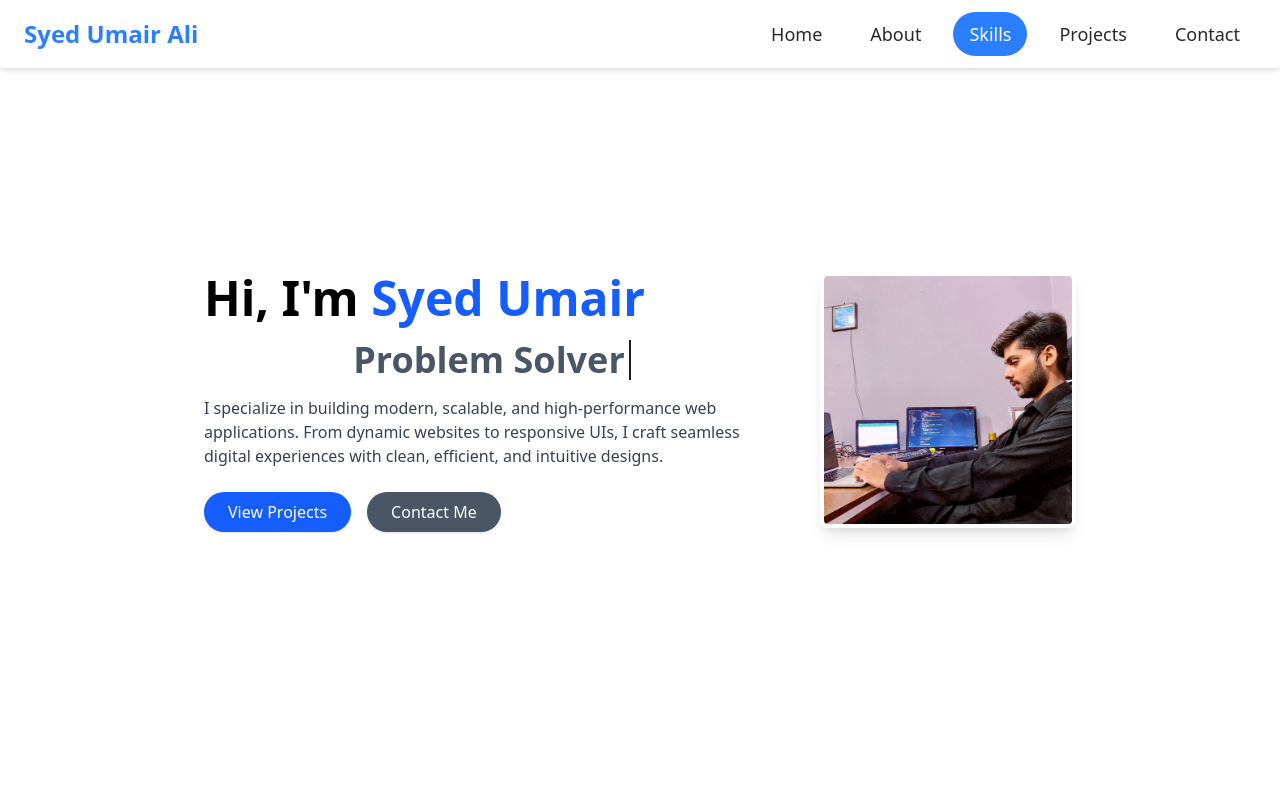
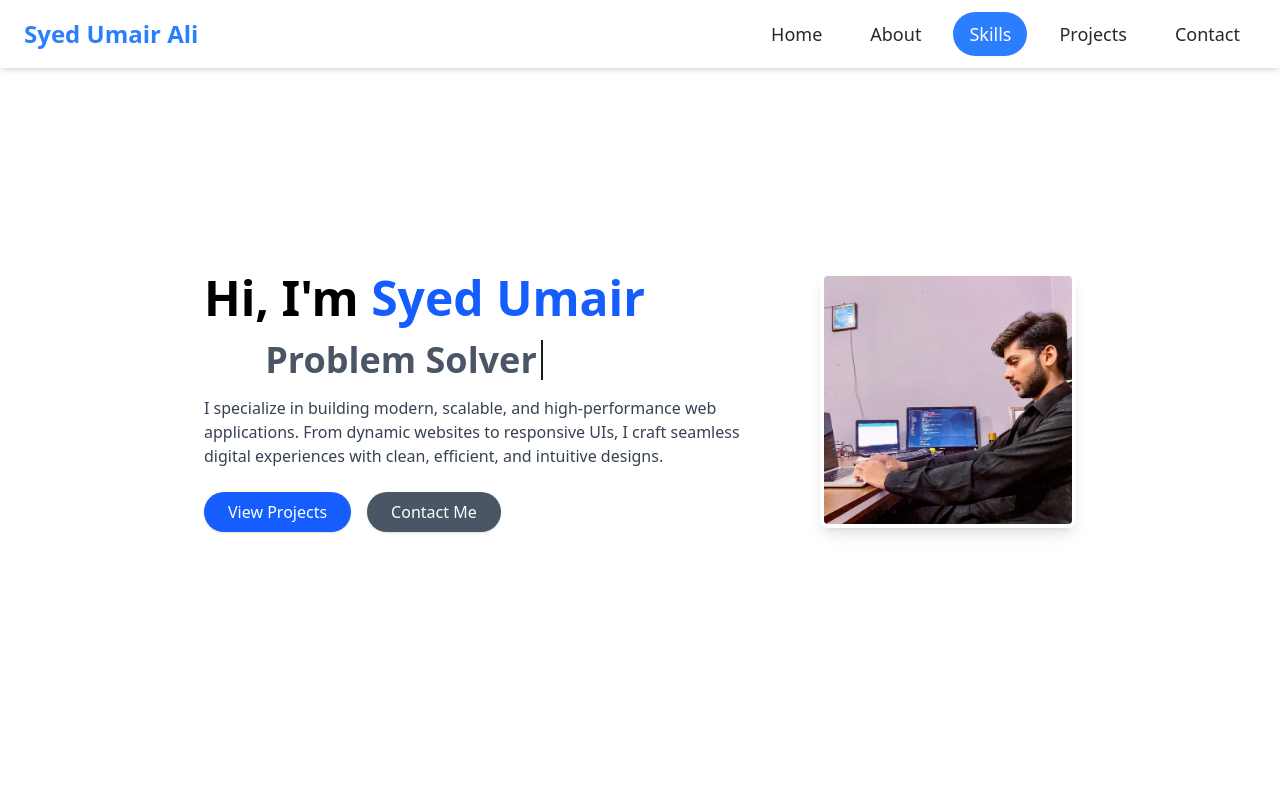
Before and after one commit to umayrrnaqvi/portfolio-syedumair, a Next.js app: page / in a window 1280 px wide. Shown: the top 800 px of the page. Built offline with nearby package versions, Linux system fonts and the light colour scheme.

Commit message:
fix typewriter

```diff
--- a/app/components/Home.jsx
+++ b/app/components/Home.jsx
@@ -14,8 +14,11 @@ const Home = () => {
                         Hi, I'm <span className="text-blue-600">Syed Umair</span>
                     </h1>
 
+                    {/* Typewriter text */}
                     <div className="mt-3 flex justify-center md:justify-start">
-                        <Typewriter />
+                        <div className="text-base sm:text-lg md:text-xl font-medium text-gray-800 dark:text-gray-300 leading-relaxed break-words whitespace-normal max-w-full">
+                            <Typewriter />
+                        </div>
                     </div>
 
 
```
